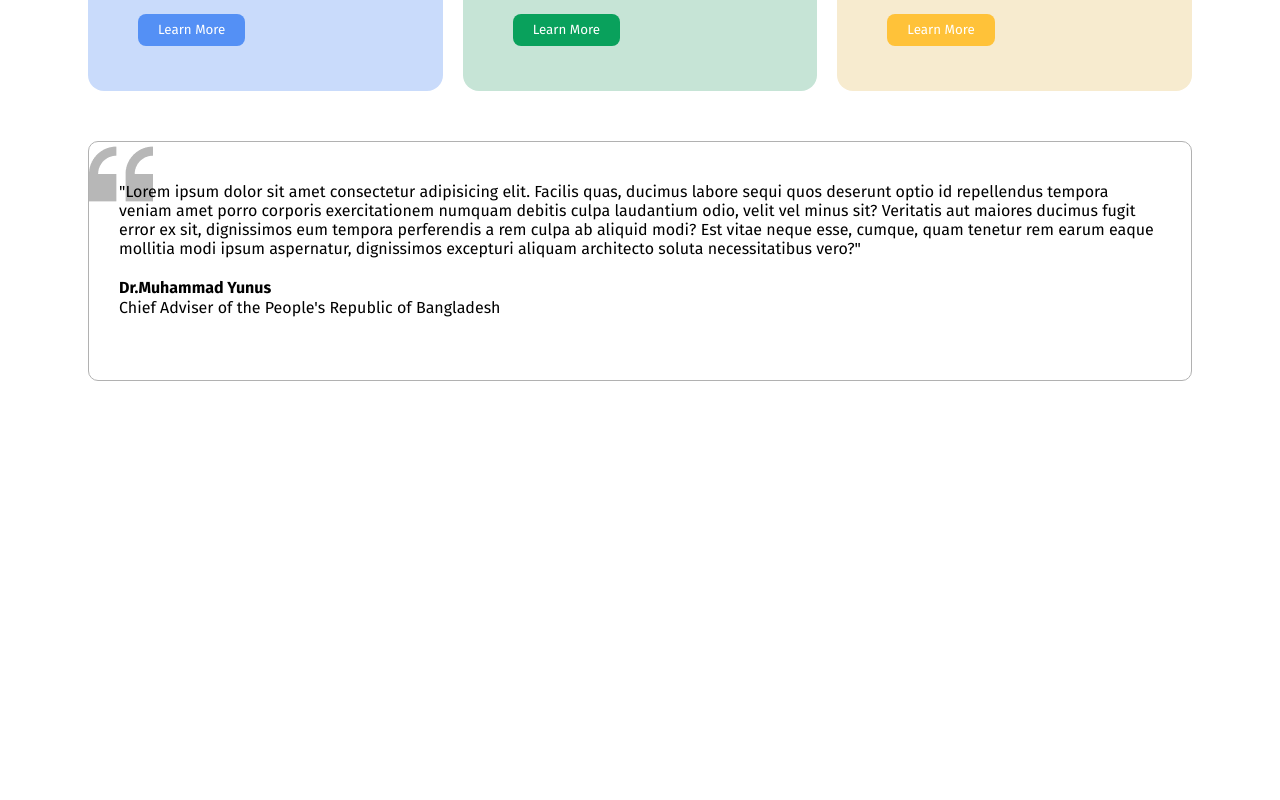
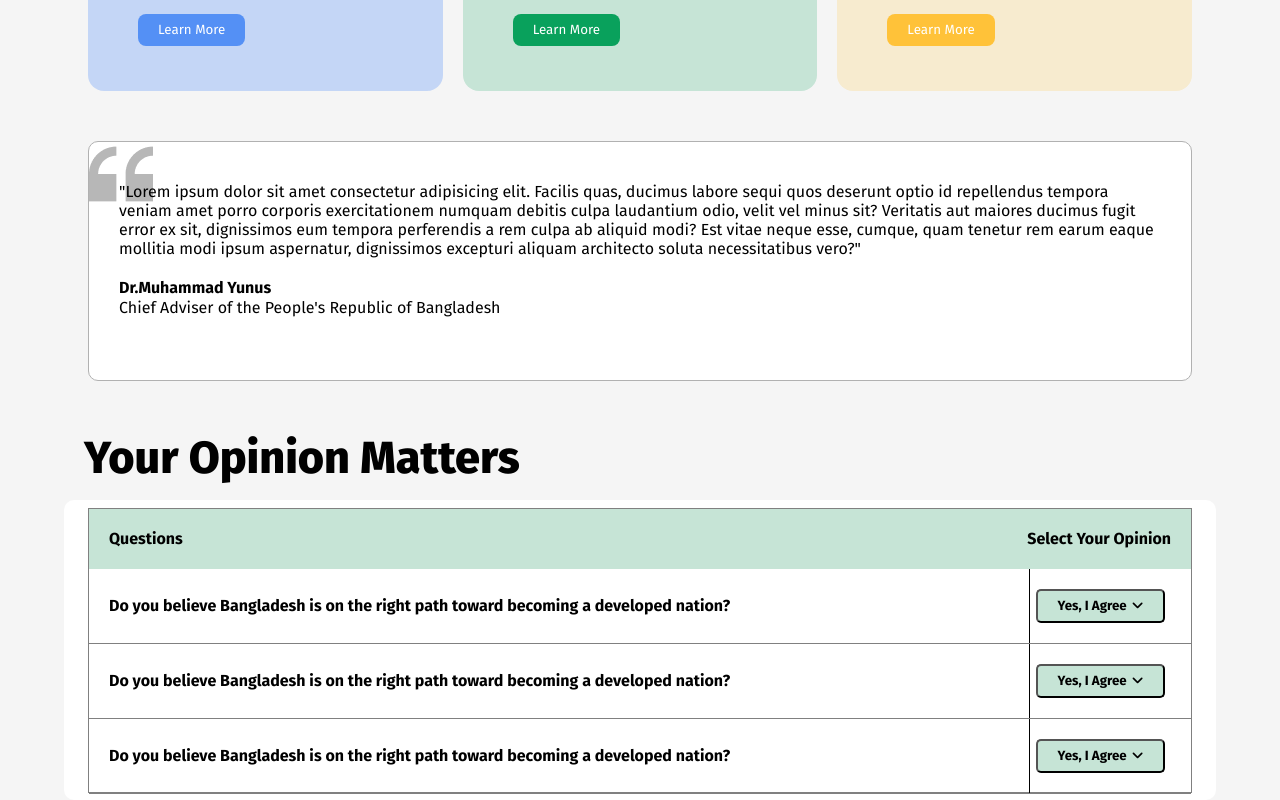
Before and after one commit to ridoycoder007/first-assignment, a plain HTML site: page index.html in a window 1280 px wide. Shown: the part 1558-2358 px from the top of the page. Before the commit the page ends 1989 px from the top, so only its background shows below. Drawn offline with Linux system fonts and the light colour scheme.

Commit message:
mid commit

```diff
--- a/css/style.css
+++ b/css/style.css
@@ -9,6 +9,7 @@
 body{
     width: 90%;
     margin: 0 auto;
+    background-color: #F5F5F5;
 }
 header{
 
@@ -129,6 +130,7 @@ main>section .box img{
     background-image: url("../assets/quote-bg.png");
     background-repeat: no-repeat;
     border: 1px solid rgb(177, 177, 177);
+    background-color: white;
 }
 .pain .quote .younus{
     margin-top: 15px;
@@ -137,3 +139,55 @@ main>section .box img{
 .pain .quote p{
     padding: 10px;
 }
+main .option{
+    /* margin-top: -70px;    */
+   height: 300px;
+   width: 100%;
+   background-color: rgb(255, 255, 255);
+   border-radius: 10px;
+   }
+main .option-one{
+ /* margin-top: -70px;    */
+height: 285px;
+width: 100%;
+border: 1px solid gray;
+
+}
+
+.option .option-one .opt{
+    height: 60px;
+    width: 100%;
+    background-color: #C6E4D6;
+    display: flex;
+    justify-content: space-between;
+    align-items: center;
+    padding: 0 20px;
+}
+.option .option-one .matters .mtr1{
+    width: 100%;
+    height: 75px;
+    border-bottom: 1px solid gray;
+    display: flex;
+    justify-content: space-between;
+    align-items: center;
+    padding: 0 20px;
+
+}
+.option .option-one .matters .mtr2{
+    width: 100%;
+    height: 75px;
+    border-bottom: 1px solid gray;
+}
+.option .option-one .matters .mtr3{
+    width: 100%;
+    height: 75px;
+}
+.option .option-one .matters .mtr1 .mtr0{
+    width: 142px;
+    height: 100%;
+    border-left: 1px solid;
+    display: flex;
+    justify-content: center;
+    align-items: center;
+
+}
--- a/index.html
+++ b/index.html
@@ -1,11 +1,14 @@
 <!DOCTYPE html>
 <html lang="en">
+
 <head>
     <meta charset="UTF-8">
     <meta name="viewport" content="width=device-width, initial-scale=1.0">
     <title>My First Assignment</title>
+    <link rel="stylesheet" href="https://cdnjs.cloudflare.com/ajax/libs/font-awesome/6.7.2/css/all.min.css" integrity="sha512-Evv84Mr4kqVGRNSgIGL/F/aIDqQb7xQ2vcrdIwxfjThSH8CSR7PBEakCr51Ck+w+/U6swU2Im1vVX0SVk9ABhg==" crossorigin="anonymous" referrerpolicy="no-referrer" />
     <link rel="stylesheet" href="css/style.css">
 </head>
+
 <body>
 
     <header>
@@ -44,44 +47,50 @@
 
         <section class="main-first">
 
-            <div class="box">
+            <div class="box" style="background: #FFFFFF;">
                 <div>
                     <img src="assets/card-icon.png" alt="">
                 </div>
 
                 <h4 style="margin-top: 15px;">Innovation</h4>
-                <p style="margin-top: 15px;">Dolor sit amet consectetur elit. Facilis quas, ducimus labore sequi quos </p>
+                <p style="margin-top: 15px;">Dolor sit amet consectetur elit. Facilis quas, ducimus labore sequi quos
+                </p>
             </div>
-            <div class="box">
+            <div class="box" style="background: #FFFFFF;">
                 <div>
                     <img src="assets/card-icon.png" alt="">
                 </div>
 
                 <h4 style="margin-top: 15px;">Innovation</h4>
-                <p style="margin-top: 15px;">Dolor sit amet consectetur elit. Facilis quas, ducimus labore sequi quos </p>
+                <p style="margin-top: 15px;">Dolor sit amet consectetur elit. Facilis quas, ducimus labore sequi quos
+                </p>
             </div>
-            <div class="box">
+            <div class="box" style="background: #FFFFFF;">
                 <div>
                     <img src="assets/card-icon.png" alt="">
                 </div>
 
                 <h4 style="margin-top: 15px;">Innovation</h4>
-                <p style="margin-top: 15px;">Dolor sit amet consectetur elit. Facilis quas, ducimus labore sequi quos </p>
+                <p style="margin-top: 15px;">Dolor sit amet consectetur elit. Facilis quas, ducimus labore sequi quos
+                </p>
             </div>
-            <div class="box">
+            <div class="box" style="background: #FFFFFF;">
                 <div>
                     <img src="assets/card-icon.png" alt="">
                 </div>
 
                 <h4 style="margin-top: 15px;">Innovation</h4>
-                <p style="margin-top: 15px;">Dolor sit amet consectetur elit. Facilis quas, ducimus labore sequi quos </p>
+                <p style="margin-top: 15px;">Dolor sit amet consectetur elit. Facilis quas, ducimus labore sequi quos
+                </p>
             </div>
 
         </section>
 
         <h2> The Vision of Future </h2>
         <p style="margin-top: 20px; padding: 0 20px;">
-            Bangladesh 2.0 aims to redefine the nation’s trajectory by embracing cutting-edge technology, promoting inclusive growth, and ensuring sustainability. With initiatives in renewable energy, digital transformation, and robust infrastructure, the country is set to become a global model of development.
+            Bangladesh 2.0 aims to redefine the nation’s trajectory by embracing cutting-edge technology, promoting
+            inclusive growth, and ensuring sustainability. With initiatives in renewable energy, digital transformation,
+            and robust infrastructure, the country is set to become a global model of development.
         </p>
         <section class="main-first one1">
 
@@ -91,7 +100,8 @@
                 </div>
 
                 <h4 style="margin-top: 15px;">Digital Transformation</h4>
-                <p style="margin-top: 15px;">Creating a nationwide digital ecosystem to enhance connectivity and access to services for all citizens. </p>
+                <p style="margin-top: 15px;">Creating a nationwide digital ecosystem to enhance connectivity and access
+                    to services for all citizens. </p>
 
                 <button>Learn More</button>
             </div>
@@ -101,7 +111,8 @@
                 </div>
 
                 <h4 style="margin-top: 15px;">Green Energy</h4>
-                <p style="margin-top: 15px;">Creating a nationwide digital ecosystem to enhance connectivity and access to services for all citizens. </p>
+                <p style="margin-top: 15px;">Creating a nationwide digital ecosystem to enhance connectivity and access
+                    to services for all citizens. </p>
 
                 <button style="background-color: #09A15c;">Learn More</button>
             </div>
@@ -111,7 +122,8 @@
                 </div>
 
                 <h4 style="margin-top: 15px;">Modern Infrastructure</h4>
-                <p style="margin-top: 15px;">Creating a nationwide digital ecosystem to enhance connectivity and access to services for all citizens. </p>
+                <p style="margin-top: 15px;">Creating a nationwide digital ecosystem to enhance connectivity and access
+                    to services for all citizens. </p>
 
                 <button style="background-color: #FFC239;">Learn More</button>
             </div>
@@ -125,7 +137,12 @@
 
 
                     <p>
-                    "Lorem ipsum dolor sit amet consectetur adipisicing elit. Facilis quas, ducimus labore sequi quos deserunt optio id repellendus tempora veniam amet porro corporis exercitationem numquam debitis culpa laudantium odio, velit vel minus sit? Veritatis aut maiores ducimus fugit error ex sit, dignissimos eum tempora perferendis a rem culpa ab aliquid modi? Est vitae neque esse, cumque, quam tenetur rem earum eaque mollitia modi ipsum aspernatur, dignissimos excepturi aliquam architecto soluta necessitatibus vero?"
+                        "Lorem ipsum dolor sit amet consectetur adipisicing elit. Facilis quas, ducimus labore sequi
+                        quos deserunt optio id repellendus tempora veniam amet porro corporis exercitationem numquam
+                        debitis culpa laudantium odio, velit vel minus sit? Veritatis aut maiores ducimus fugit error ex
+                        sit, dignissimos eum tempora perferendis a rem culpa ab aliquid modi? Est vitae neque esse,
+                        cumque, quam tenetur rem earum eaque mollitia modi ipsum aspernatur, dignissimos excepturi
+                        aliquam architecto soluta necessitatibus vero?"
                     </p>
                     <div>
                         <p>
@@ -142,9 +159,58 @@
         </section>
 
 
+        <h2 style="padding: 0 20px;">Your Opinion Matters</h2>
+        <section class="option">
+            <div class="option-one">
+
+                <div class="opt">
+                    <div class="opt1">
+                        <p><strong>Questions</strong></p>
+                    </div>
+                    <div class="opt2">
+                        <p><strong>Select Your Opinion</strong></p>
+                    </div>
+
+                </div>
+
+                <div class="matters">
+                    <div class="mtr1">
+                        <div class="mtr">
+<p><b>Do you believe Bangladesh is on the right path toward becoming a developed nation?</b></p>
+                        </div>
+                        <div class="mtr0">
+                            <button  style="background-color: #C6E4D6; padding: 7px 20px; border-radius: 5px;" ><b>Yes, I Agree</b><i style="margin-left: 5px;" class="fa-solid fa-angle-down"></i></button>
+                        </div>
+                    </div>
+                    <div class="mtr1">
+                        <div class="mtr">
+<p><b>Do you believe Bangladesh is on the right path toward becoming a developed nation?</b></p>
+                        </div>
+                        <div class="mtr0">
+                            <button  style="background-color: #C6E4D6; padding: 7px 20px; border-radius: 5px;" ><b>Yes, I Agree</b><i style="margin-left: 5px;" class="fa-solid fa-angle-down"></i></button>
+                        </div>
+                    </div>
+                    <div class="mtr1">
+                        <div class="mtr">
+<p><b>Do you believe Bangladesh is on the right path toward becoming a developed nation?</b></p>
+                        </div>
+                        <div class="mtr0">
+<button  style="background-color: #C6E4D6; padding: 7px 20px; border-radius: 5px;" ><b>Yes, I Agree</b><i style="margin-left: 5px;" class="fa-solid fa-angle-down"></i></button>
+                        </div>
+                    </div>
+                </div>
+
+            </div>
+
+
+
+        </section>
+
+
 
     </main>
 
 
 </body>
+
 </html>
```
Lines whose indentation alone changed are shown as unchanged.
